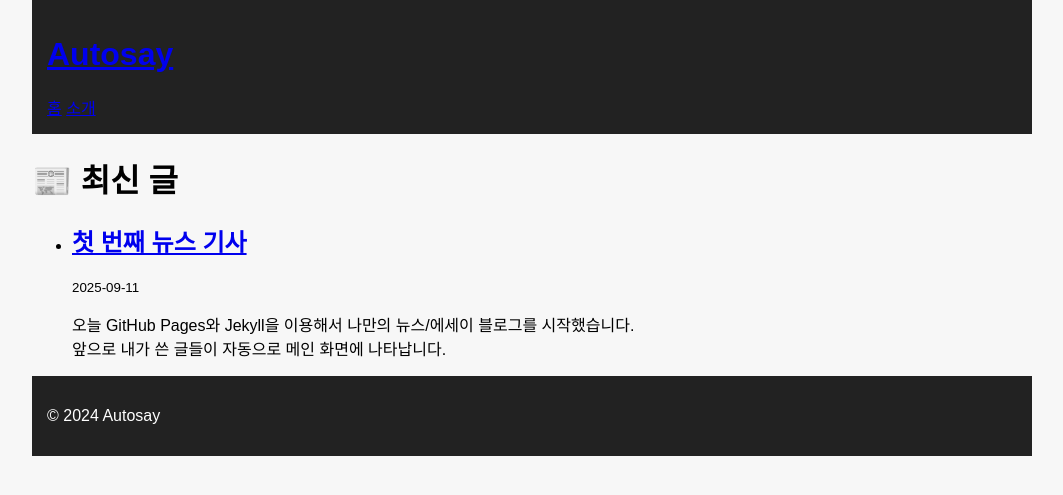
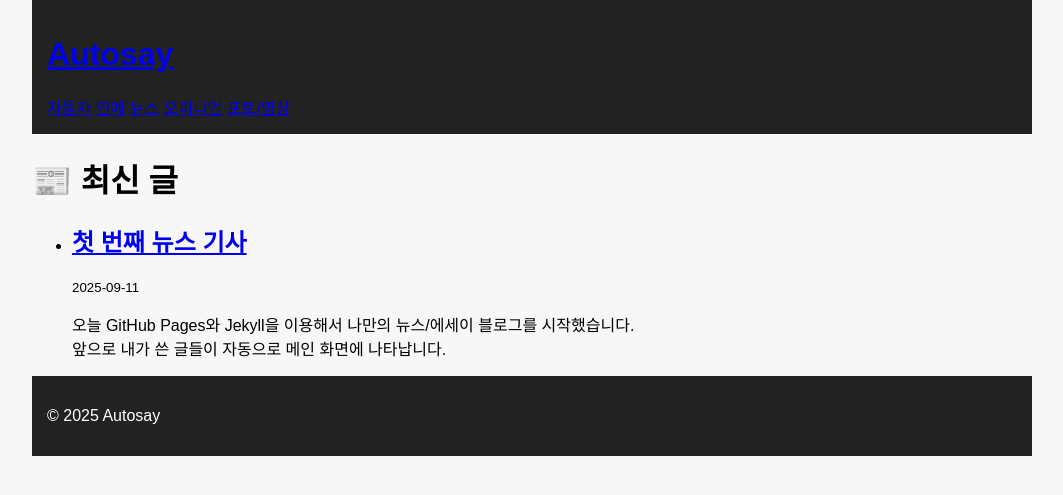
Before and after one commit to gnstjq8750-sketch/autosay, a Jekyll site: the page built from index.html, in a window 1280 px wide. Shown: the top 495 px of the page, without its empty margins (108-1171 px from the left). Built offline with Jekyll 4.4.1, drawn with Linux system fonts in a browser that asks for light colours.

Commit message:
Update default.html

```diff
--- a/_layouts/default.html
+++ b/_layouts/default.html
@@ -3,14 +3,19 @@
 <head>
   <meta charset="UTF-8">
   <title>{{ page.title }} | {{ site.title }}</title>
-  <link rel="stylesheet" href="/assets/style.css">
+  <link rel="stylesheet" href="{{ site.baseurl }}/assets/style.css">
 </head>
 <body>
-  <header>
-    <h1><a href="{{ site.baseurl }}/">{{ site.title }}</a></h1>
-    <nav>
-      <a href="{{ site.baseurl }}/">홈</a>
-      <a href="{{ site.baseurl }}/about">소개</a>
+  <header class="site-header">
+    <div class="logo">
+      <h1><a href="{{ site.baseurl }}/">Autosay</a></h1>
+    </div>
+    <nav class="menu">
+      <a href="#">자동차</a>
+      <a href="#">연예</a>
+      <a href="#">뉴스</a>
+      <a href="#">오피니언</a>
+      <a href="#">포토/영상</a>
     </nav>
   </header>
 
@@ -19,7 +24,7 @@
   </main>
 
   <footer>
-    <p>© 2024 {{ site.title }}</p>
+    <p>© {{ site.time | date: "%Y" }} {{ site.title }}</p>
   </footer>
 </body>
 </html>
```
